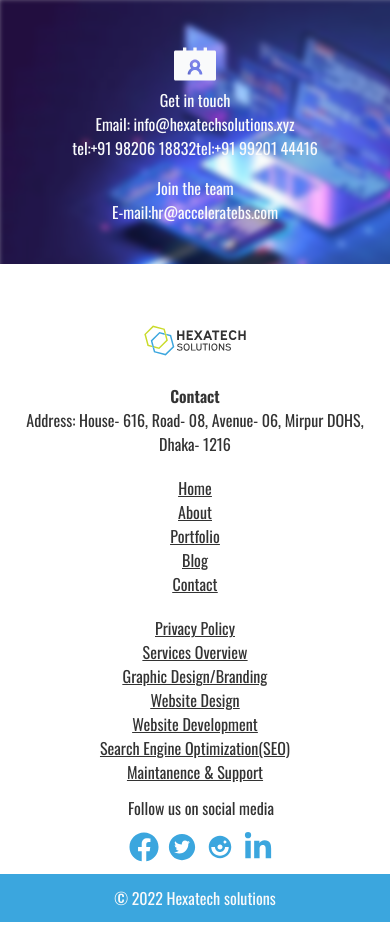
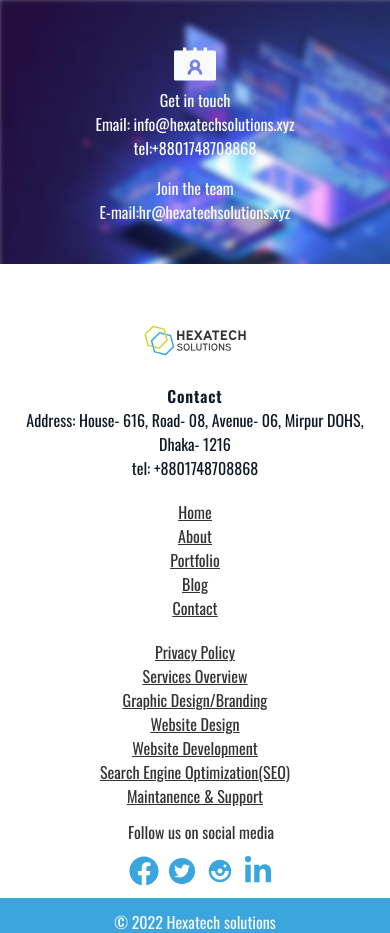
Before and after one commit to soyabatwork/hexatech-site, a Next.js app: page / in a window 390 px wide. Shown: the part 5154-6087 px from the top of the page. Built offline with nearby package versions, Linux system fonts and the light colour scheme.

Commit message:
minor improvements

```diff
--- a/components/Footer.jsx
+++ b/components/Footer.jsx
@@ -16,12 +16,15 @@ const Footer = () => {
         </div>
         <div className="space-y-5 p-3 md:flex justify-between flex-grow items-center">
           {/* contact */}
-          <div className="text-center md:text-left pt-5">
-            <h6 className="font-extrabold mt-5 md:mt-0">Contact</h6>
+          <div className="text-center md:text-left pt-5 text-gray-900">
+            <h6 className="font-extrabold mt-5 md:mt-0 tracking-wider">
+              Contact
+            </h6>
             <p>
               Address: House- 616, Road- 08, Avenue- 06, Mirpur DOHS, Dhaka-
               1216
             </p>
+            <a href="tel:+8801748708868">tel: +8801748708868</a>
           </div>
           {/* sitemap */}
           <div className="flex flex-col items-center underline">
--- a/components/Header.jsx
+++ b/components/Header.jsx
@@ -1,7 +1,7 @@
 import React from "react";
 0;
 
-const navSections = ["Services", "Our works", "Contact us", "Our company"];
+const navSections = ["Services", "Our works", "Contact us", "About"];
 import Image from "next/image";
 import HexaLogo from "../public/assets/svg/logo.svg";
 
--- a/components/HeroContact.jsx
+++ b/components/HeroContact.jsx
@@ -61,8 +61,7 @@ const HeroContact = () => {
               </a>
             </span>
             <span>
-              <a href="tel:+91 98206 18832">tel:+91 98206 18832</a>
-              <a href="tel:+91 99201 44416">tel:+91 99201 44416</a>
+              <a href="tel:+8801748708868">tel:+8801748708868</a>
             </span>
           </p>
         </div>
@@ -71,8 +70,8 @@ const HeroContact = () => {
           <p className="flex flex-col justify-center items-center  z-10">
             Join the team
             <span>
-              <a href="mailto:hr@acceleratebs.com">
-                E-mail:hr@acceleratebs.com
+              <a href="mailto:info@hexatechsolutions.xyz">
+                E-mail:hr@hexatechsolutions.xyz
               </a>
             </span>
           </p>
--- a/pages/Services.js
+++ b/pages/Services.js
@@ -111,7 +111,7 @@ const Services = () => {
         </div>
       </div>
       <div className=" bg-primary-gradient">
-        <div className="container mx-auto space-y-5 py-10 px-3">
+        <div className="container mx-auto space-y-5 py-10 px-3 md:grid grid-cols-2 gap-5">
           {ServiceContent.map((content, i) => {
             return (
               <div
```
